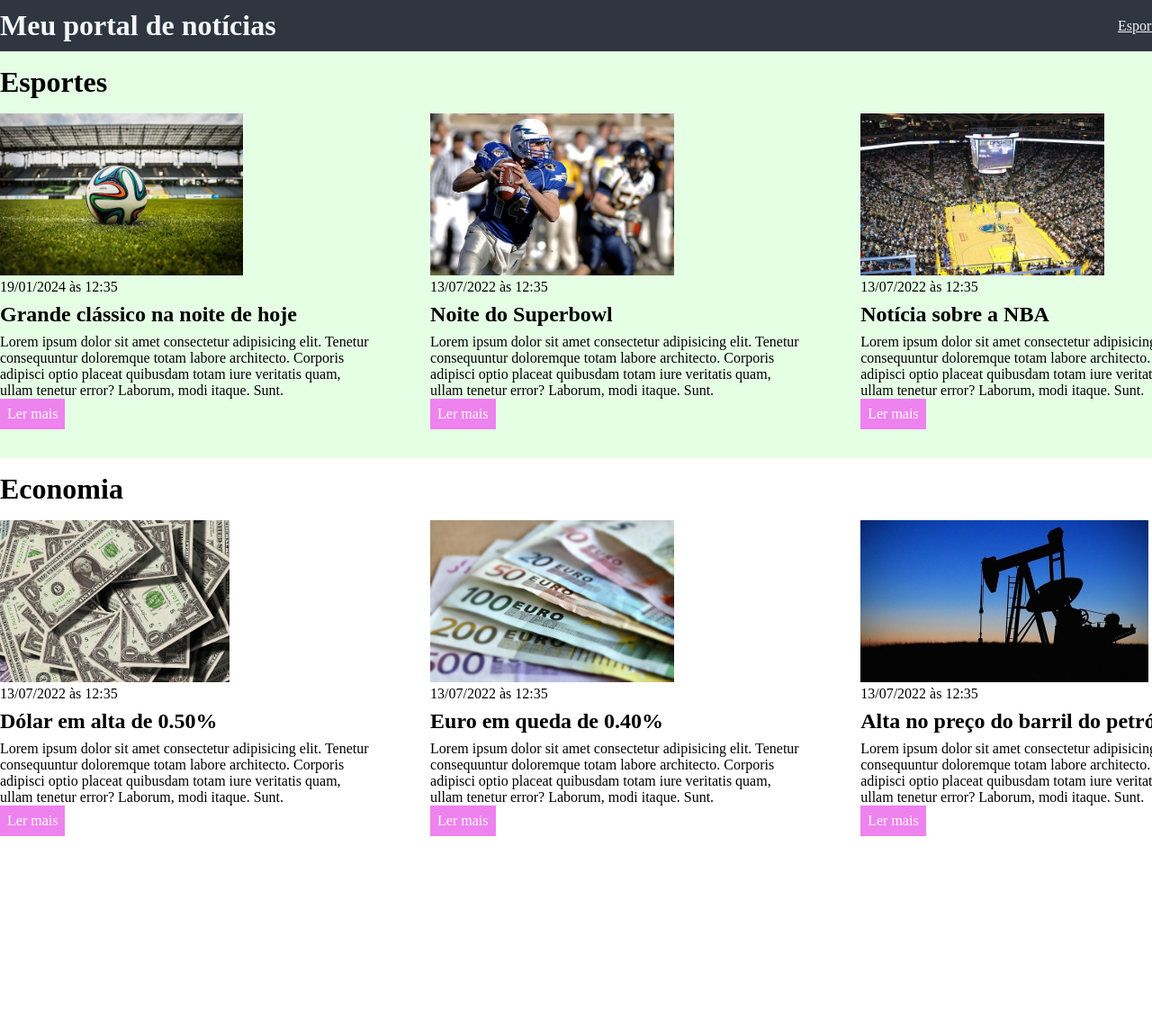
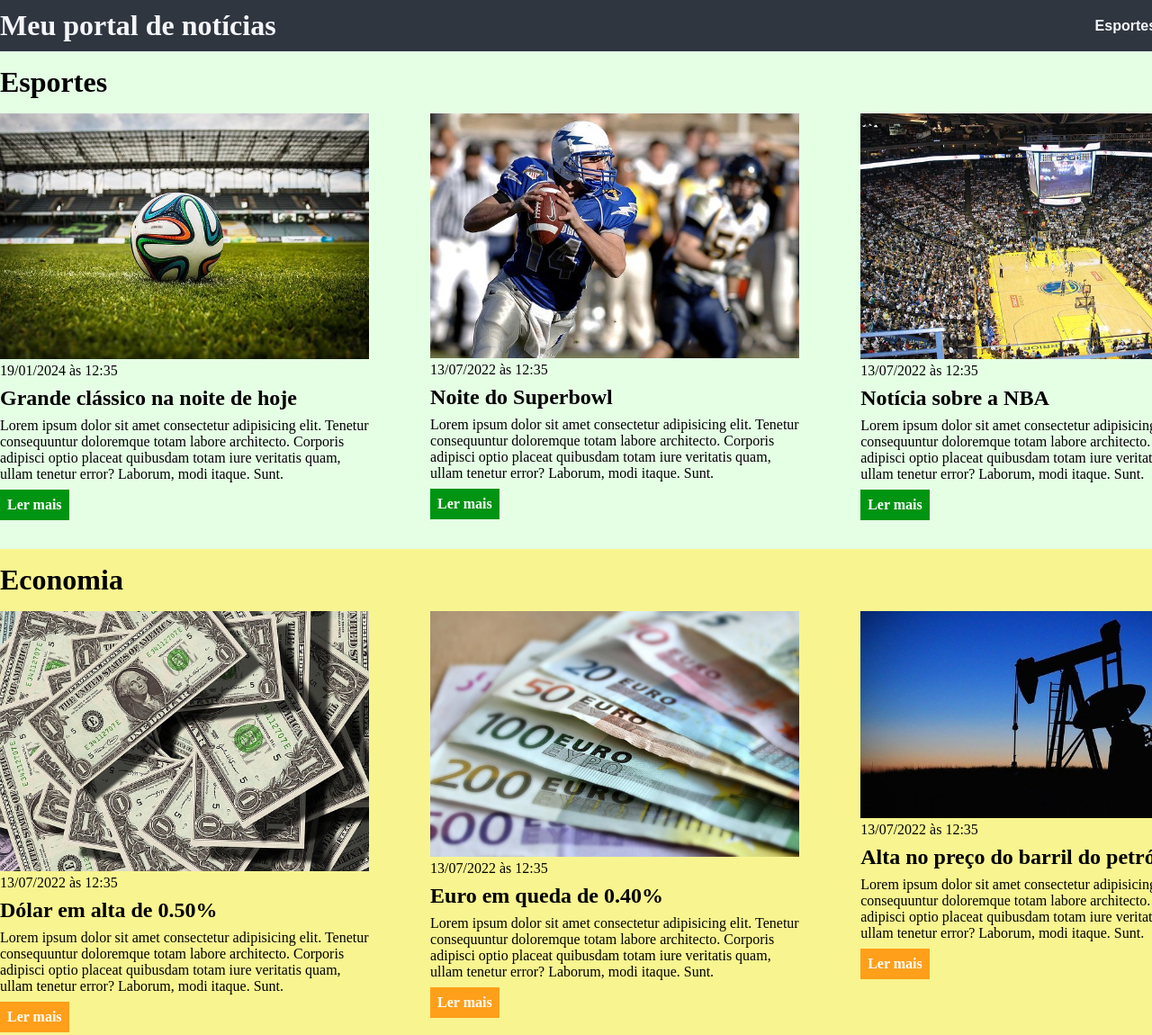
Before and after one commit to Taiane-27/formul-rios.html, a plain HTML site: page css/index.html in a window 1280 px wide. Shown: the top 1150 px of the page at 90% size. Before the commit the page ends 961 px from the top, so only its background shows below. Drawn offline with Linux system fonts and the light colour scheme.

Commit message:
finalizando aula do css

```diff
--- a/css/main.css
+++ b/css/main.css
@@ -18,10 +18,13 @@ header .container {
 
 header li {
     display: inline;
+    font-family: Arial, Helvetica, sans-serif;
+    font-weight: bold;
 }
 
 header li a {
     color: #f5f6fa;
+    text-decoration: none;
 }
 
 .container {
@@ -36,7 +39,8 @@ header li a {
 }
 
 .articules article img {
-    height: 180px;
+    /*height: 180px;*/
+    width: 100%;
 }
 
 .articules article {
@@ -58,11 +62,13 @@ section h2,
 }
 
 .articules article a {
-    background-color: violet;
+    background-color: #009413;
     color: #fff;
     padding: 8px;
     display: inline-block;
     text-decoration: none;
+    font-weight: bold;
+    margin-top: 8px;
 }
 
 .articules article a:hover {
@@ -85,3 +91,12 @@ section h2 {
 #sport {
     background-color: rgba(0, 255, 0, 0.1);
 }
+
+#economy {
+    background-color: #f8f590;
+
+}
+
+#economy .articules article a {
+    background-color: #ff9f1a;
+}
```
